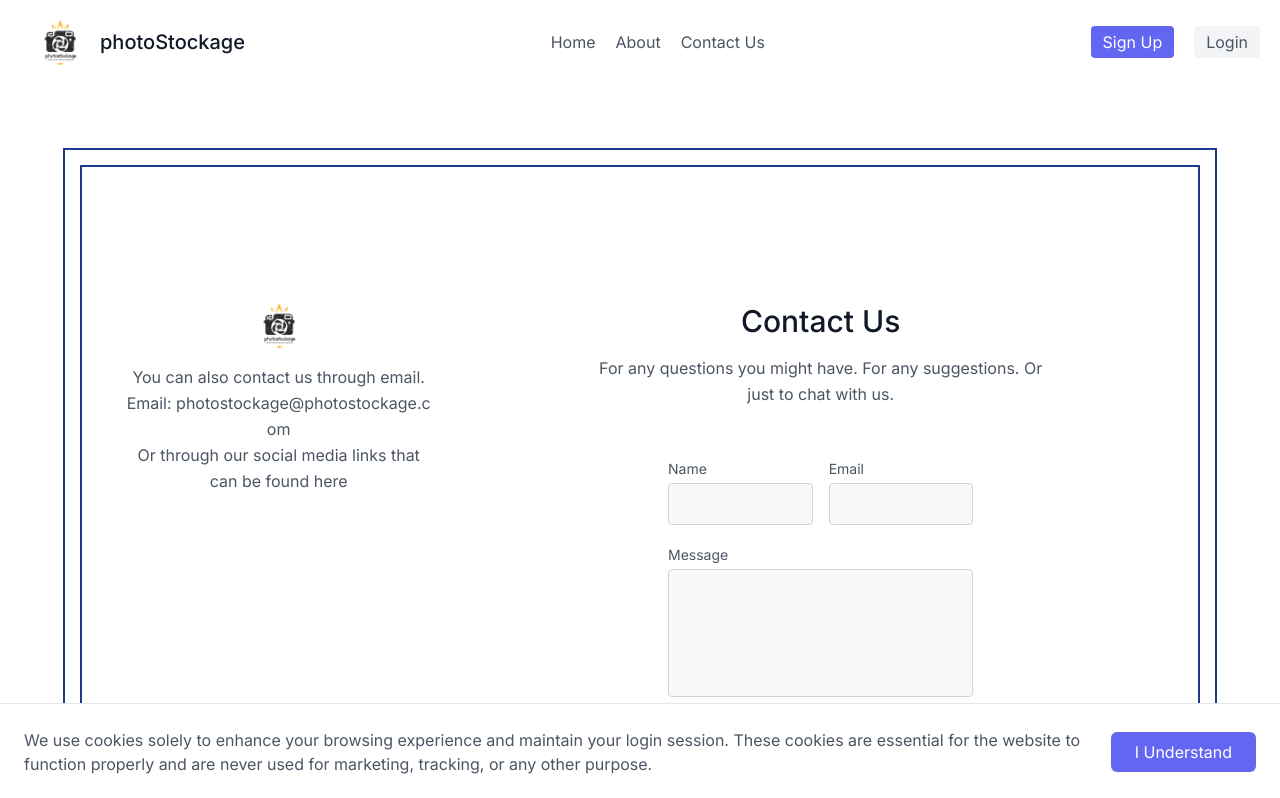
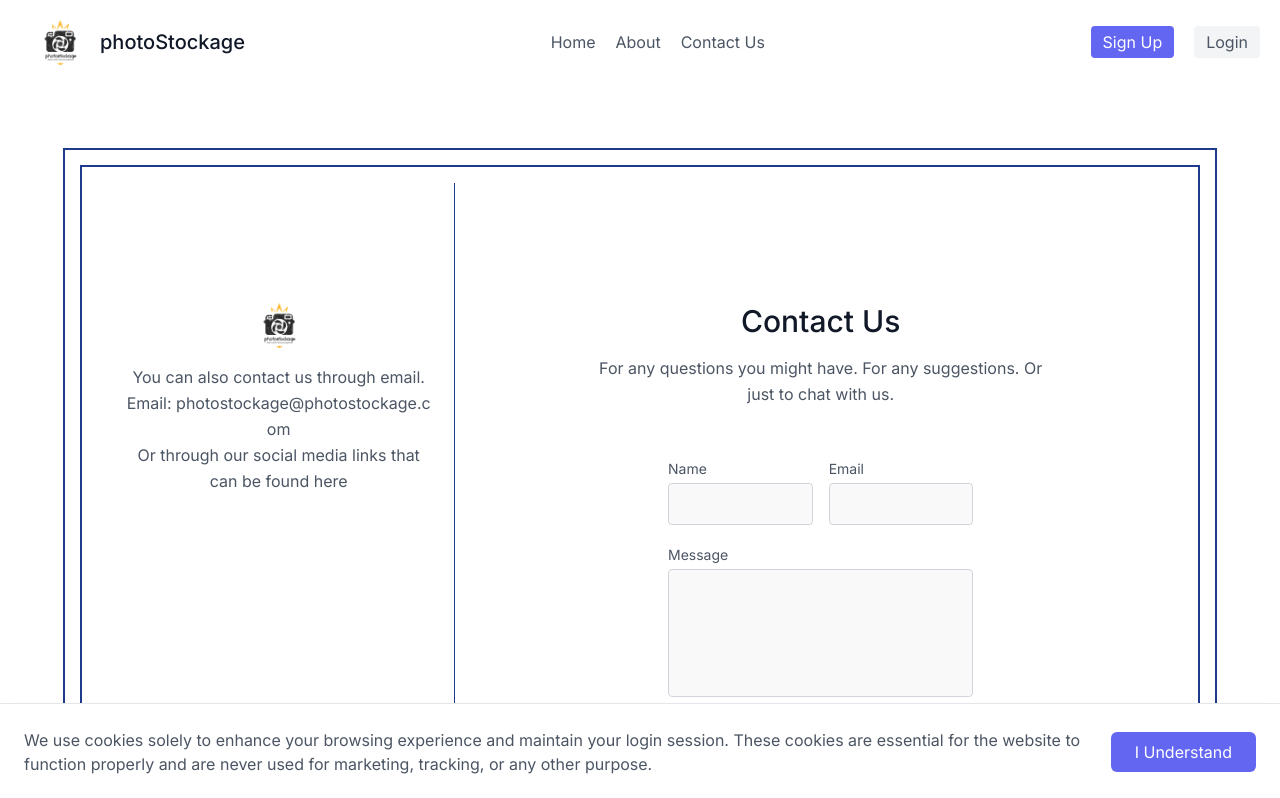
Before and after one commit to EsFrost/photostockage-front, a Next.js app: page /contact in a window 1280 px wide. Shown: the top 798 px of the page. Built offline with nearby package versions, Linux system fonts and the light colour scheme.

Commit message:
Restored vertical line in contact us form

```diff
--- a/src/app/contact/page.tsx
+++ b/src/app/contact/page.tsx
@@ -76,8 +76,7 @@ export default function ContactUs() {
           </p>
         </div>
 
-        {/* Not working between md and lg */}
-        {/* <div className="hidden md:block absolute top-4 bottom-4 left-1/3 w-px bg-blue-900"></div> */}
+        <div className="hidden md:block absolute top-4 bottom-4 left-1/3 w-px bg-blue-900"></div>
 
         <div className="w-full md:w-2/3 md:pl-4">
           <section className="text-gray-600 body-font relative">
```
